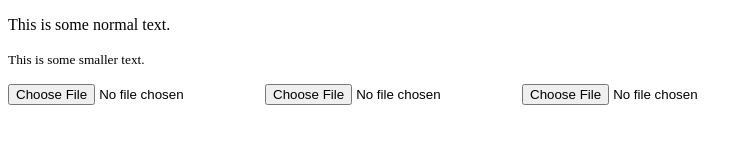
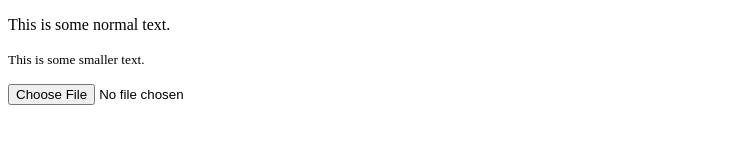
Before and after one commit to cdevmalya/ar-camera-project, a plain HTML site: page index.html in a window 1280 px wide. Shown: the whole page, without its empty margins (0-752 px from the left). Drawn offline with Linux system fonts and the light colour scheme.

Commit message:
Update index.html

```diff
--- a/index.html
+++ b/index.html
@@ -6,8 +6,5 @@
 
 <input type="file" capture="camera" accept="image/*" id="cameraInput" name="cameraInput">
 
-<input type="file" accept="video/*;capture=camcorder">
-<input type="file" accept="audio/*;capture=microphone">
-
 </body>
 </html>
```
